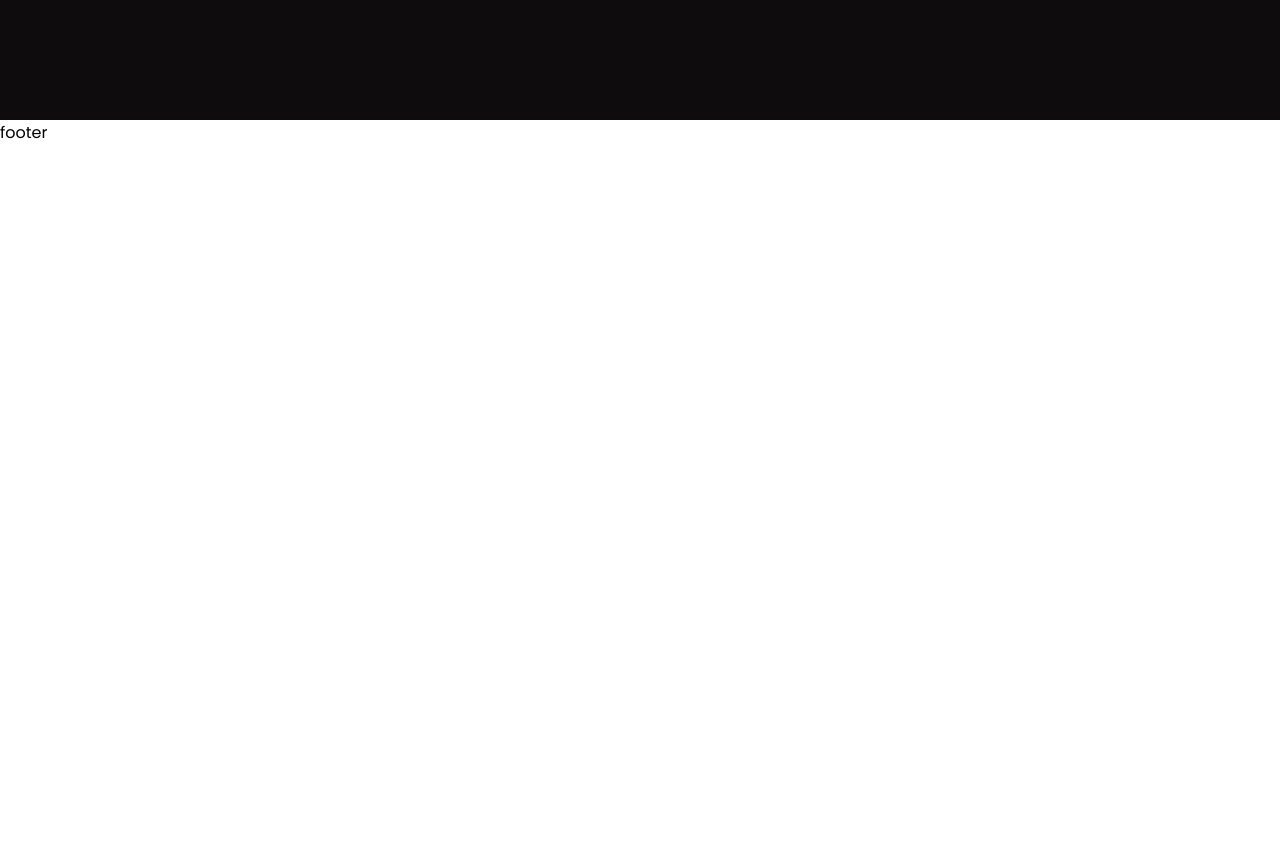
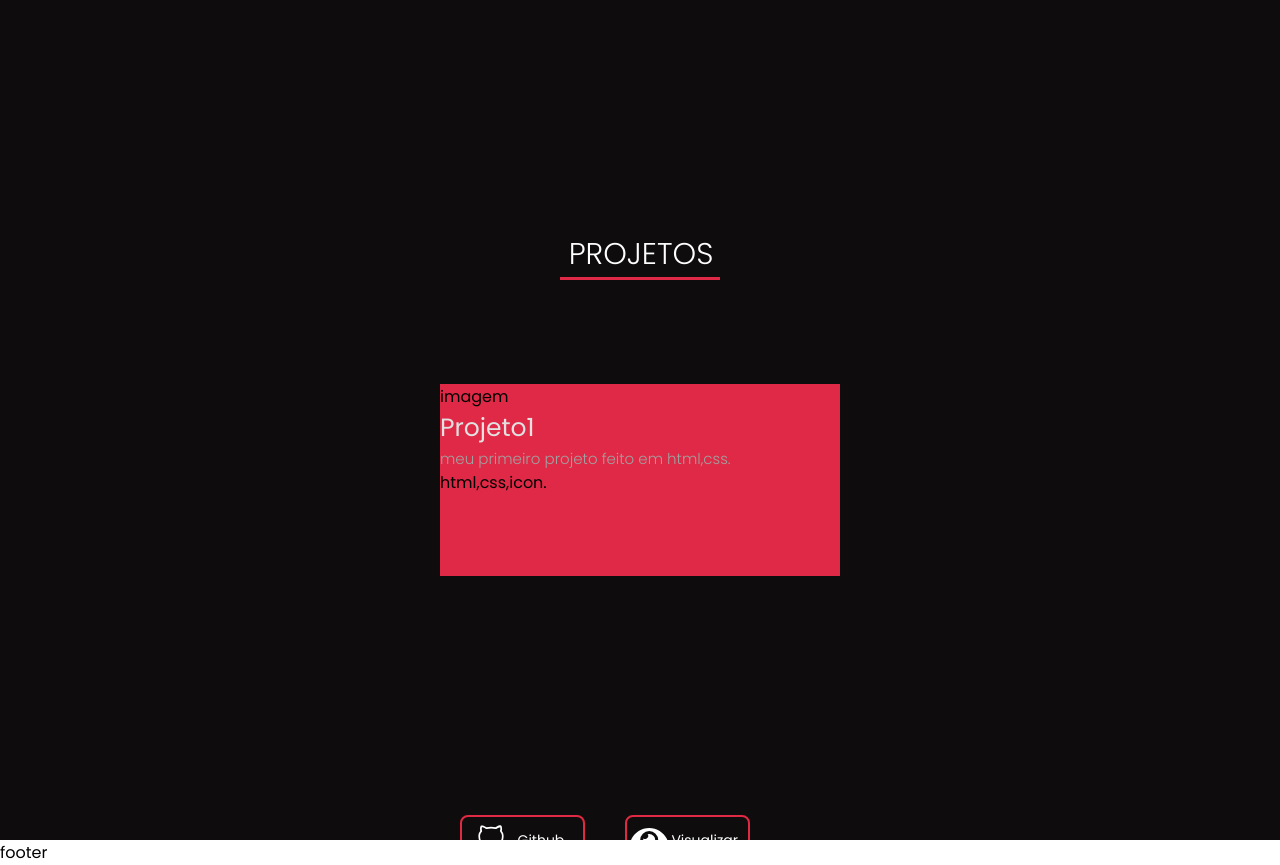
Before and after one commit to Ianvi1/Portfolio1.0, a React (Vite) app: page / in a window 1280 px wide. Shown: the part 2280-3145 px from the top of the page. Before the commit the page ends 2425 px from the top, so only its background shows below. Built offline with nearby package versions, Linux system fonts and the light colour scheme.

Commit message:
adicionando a parte dos projetos, parte inicial ainda.

```diff
--- /dev/null
+++ b/src/components/Projects.sass
@@ -0,0 +1,34 @@
+.ProjectsPage
+  background-color:#0e0c0c
+  width:  100%
+  height: 90vh
+  justify-content: center
+  display: flex
+  align-items: center
+  position: relative
+  overflow: hidden
+
+.ProjectsArea
+  position: relative
+  display: flex
+  flex-direction: column
+  align-items: center
+  width: 25rem
+  height: 12rem
+  background: #e02946
+
+  .ProjectsBox
+
+
+.ProjectText
+
+  h3
+    font-size: 25px
+    color:#e1e1e1
+    font-weight: 400
+    text-align: left
+  p
+    font-size: 15px
+    color: #a1a1a1
+    font-weight: 300
+    text-align: left
--- /dev/null
+++ b/src/components/Projects.tsx
@@ -0,0 +1,46 @@
+import './Projects.sass'
+import { VscGithubAlt } from "react-icons/vsc";
+import { FaEye } from "react-icons/fa";
+
+
+const ProjectsPage = () => {
+  return (
+    <main>
+      <div className='ProjectsPage'>
+      <div className='TextArea'>
+            <h1>Projetos</h1>
+            <div className='BarArea'></div>
+      </div>
+        <div className='ProjectsArea'>
+          <div className='ProjectsBox'>
+            <div className='ProjectImage'>
+              imagem
+            </div>
+            <div className='ProjectText'>
+            <h3>Projeto1</h3>
+            <p>meu primeiro projeto feito em html,css.</p>
+            </div>
+            <div className='TechUsage'>
+              html,css,icon.
+            </div>
+            <div className='ButtonArea'>
+              <a href='https://github.com/Ianvi1' target='_blank' rel='noreferrer'>
+              <VscGithubAlt className='GitHubIcon' />
+              <p>Github</p>
+              </a>
+            </div>
+            <div className='ButtonArea'>
+              <a href='https://github.com/Ianvi1' target='_blank' rel='noreferrer'>
+              <FaEye className='EyeIcon' />
+              <p>Visualizar</p>
+              </a>
+            </div>
+
+          </div>
+        </div>
+      </div>
+    </main>
+  )
+}
+
+export default ProjectsPage
--- a/src/components/Skills.tsx
+++ b/src/components/Skills.tsx
@@ -19,7 +19,7 @@ const frontendTech = [
 ]
 
 const backendTech = [
-  { id: "mysql", name: "Mysql", text: "1 ano de Experiência", icon: <GrMysql className='MySqlIcon icon'/>},
+  { id: "mysql", name: "MySql", text: "1 ano de Experiência", icon: <GrMysql className='MySqlIcon icon'/>},
   { id: "node", name: "Node", text: "6 meses de Experiência", icon: <FaNodeJs className='NodeIcon icon'/> },
   { id: "mongodb", name: "MongoDB", text: "Desenvolvendo", icon: <SiMongodb className='MongoDbIcon icon'/>},
   { id: "postgre", name: "Postgre", text: "Desenvolvendo", icon: <BiLogoPostgresql className='PostGreIcon icon'/>},
--- a/src/routes/Home.tsx
+++ b/src/routes/Home.tsx
@@ -1,6 +1,7 @@
 import HomePage from "../components/Home"
 import AboutPage from "../components/About"
 import SkillsPage from "../components/Skills"
+import ProjectsPage from "../components/Projects"
 
 const Home = () => {
   return (
@@ -8,6 +9,7 @@ const Home = () => {
       <HomePage/>
       <AboutPage/>
       <SkillsPage/>
+      <ProjectsPage/>
     </main>
 
   )
```
